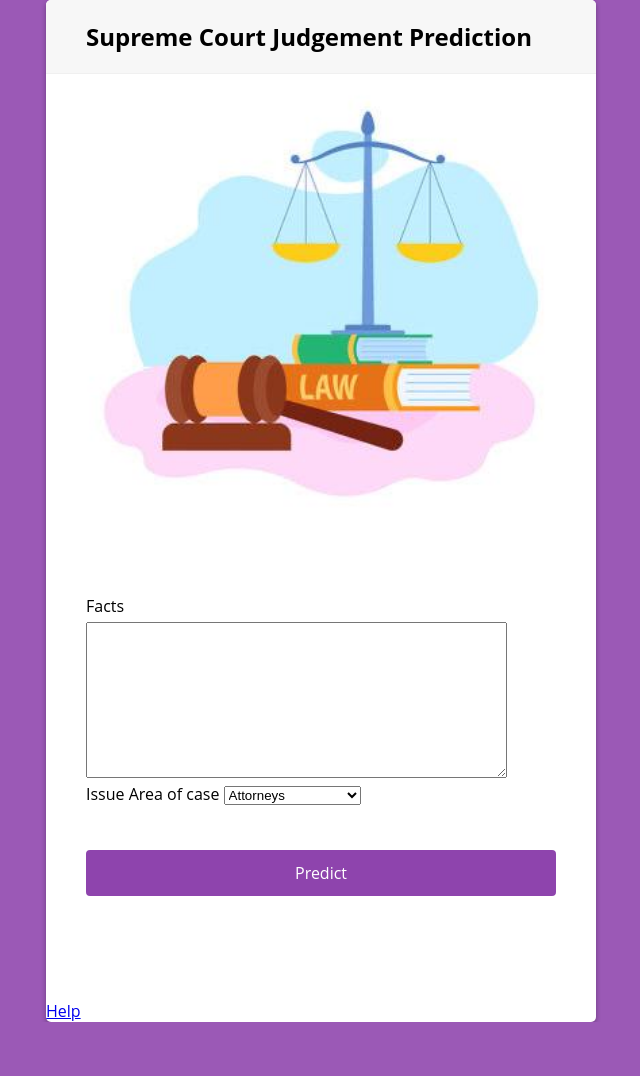
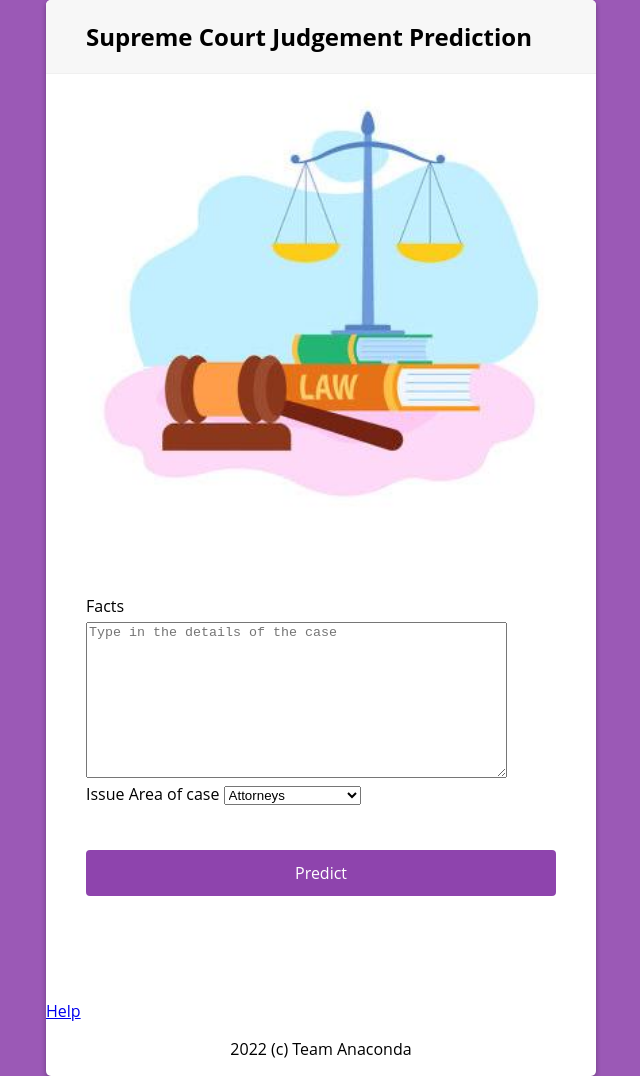
Before and after one commit to oadeniran/deployment-repo, a Flask app: page / in a window 1280 px wide. Shown: the whole page, without its empty margins (319-959 px from the left). Before the commit the page ends 1022 px from the top, so only its background shows below. Run offline with Flask 2, Linux system fonts and the light colour scheme; parts of the project's set-up code (start-up, migrations or seed data) failed here and were passed over.

Commit message:
Update index.html

```diff
--- a/templates/index.html
+++ b/templates/index.html
@@ -20,7 +20,7 @@
             <div class="form-control">
                 <label for="facts">Facts</label>
                 <br>
-                <textarea rows="10" cols="50"  id = "facts" name = "facts" required = "required"></textarea>
+                <textarea rows="10" cols="50" placeholder="Type in the details of the case" id = "facts" name = "facts" required = "required"></textarea>
 
 
             <div class="form-control">
@@ -57,8 +57,8 @@
 <br>
 <div style = "position : relative;">
     <a href="{{ url_for('help') }}">Help</a>
-    <div style="position: absolute; bottom: 10;">
-        2022 (c) Team Anaconda
-    </div>
+    <br>
+    <p style="text-align:center">2022 (c) Team Anaconda</p>
+
 </div>
 </html>
```
